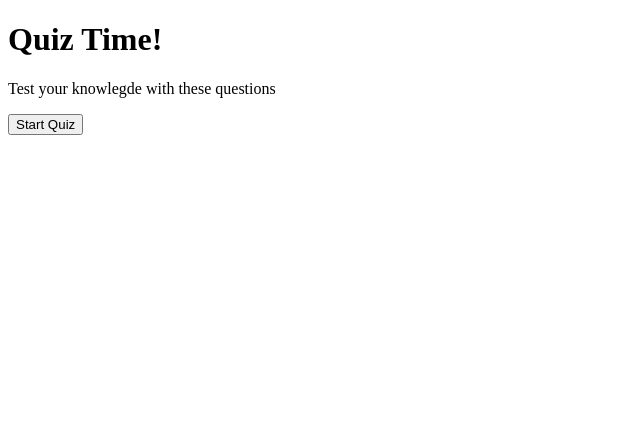
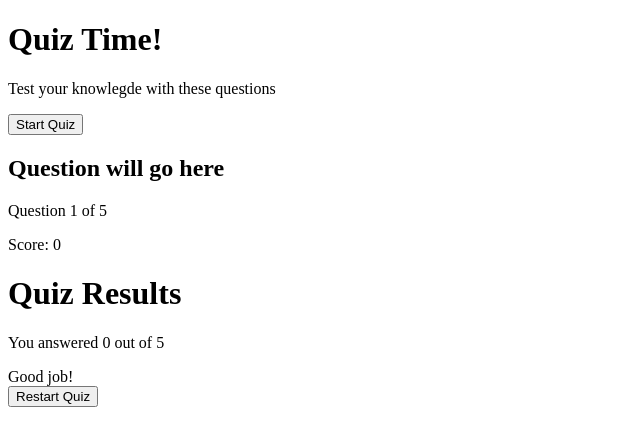
Before and after one commit to zandilemaleka/Quiz-Game, a plain HTML site: page index.html in a window 1280 px wide. Shown: the whole page, without its empty margins (0-640 px from the left). Drawn offline with Linux system fonts and the light colour scheme.

Commit message:
Added basic HTML structure for the project

```diff
--- a/index.html
+++ b/index.html
@@ -13,7 +13,37 @@
 <p> Test your knowlegde with these questions</p>
 <button id="start-btn">  Start Quiz</button>
 </div>
-<div></div>
+<div class="screen" id="quiz-screen">
+    <div>
+        <h2 id="question-text">Question will go here</h2>
+        <div class="quiz-info">
+            <p>
+                Question <span id="current-question">1</span> of <span>5</span>
+            </p>
+            <p>
+                Score: <span id="score">0</span>
+            </p>
+
+        </div>
+    </div>
+<div id="answer-container" class="answer-container">
+    <!-- Answers will be dynamically added here -->
+
+</div>
+<div class="progress-bar">
+    <div class="progress" id="progress"></div>
+
+</div>
+</div>
+<div id="results-screen" class="sreen">
+    <h1> Quiz Results</h1>
+    <div class="results-info">
+        <p> You answered <span id="final-score">0</span> out of <span id="max-score">5</span></p>
+        <div id="result-message">Good job! </div>
+
+    </div>
+<button id="restart-btn">Restart Quiz</button>
+</div>
     </div>
 </body>
 </html>
```
